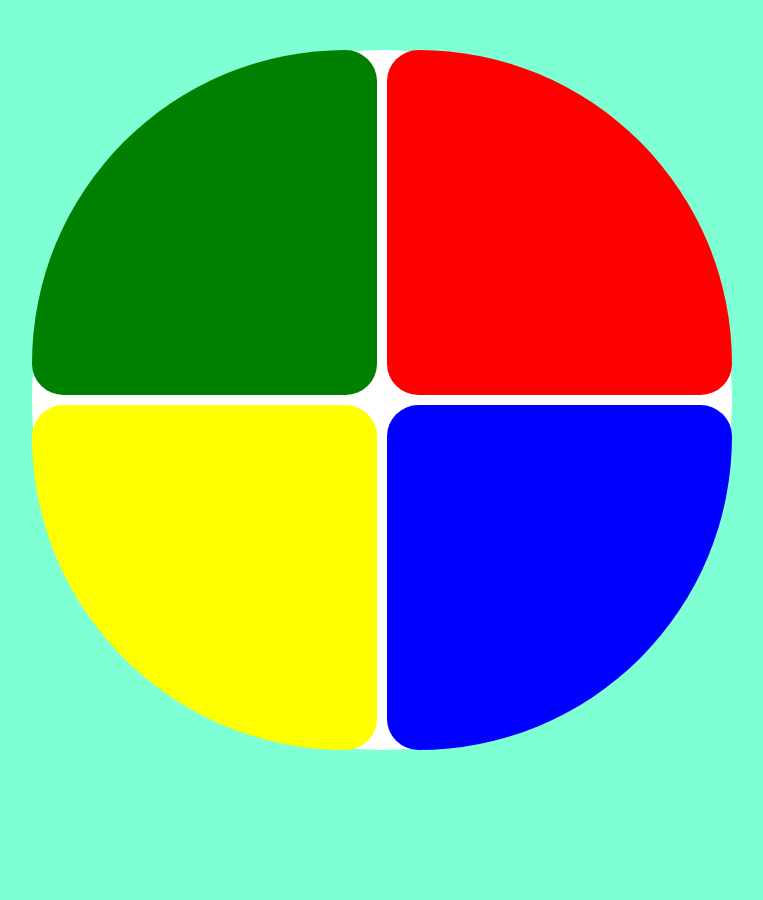
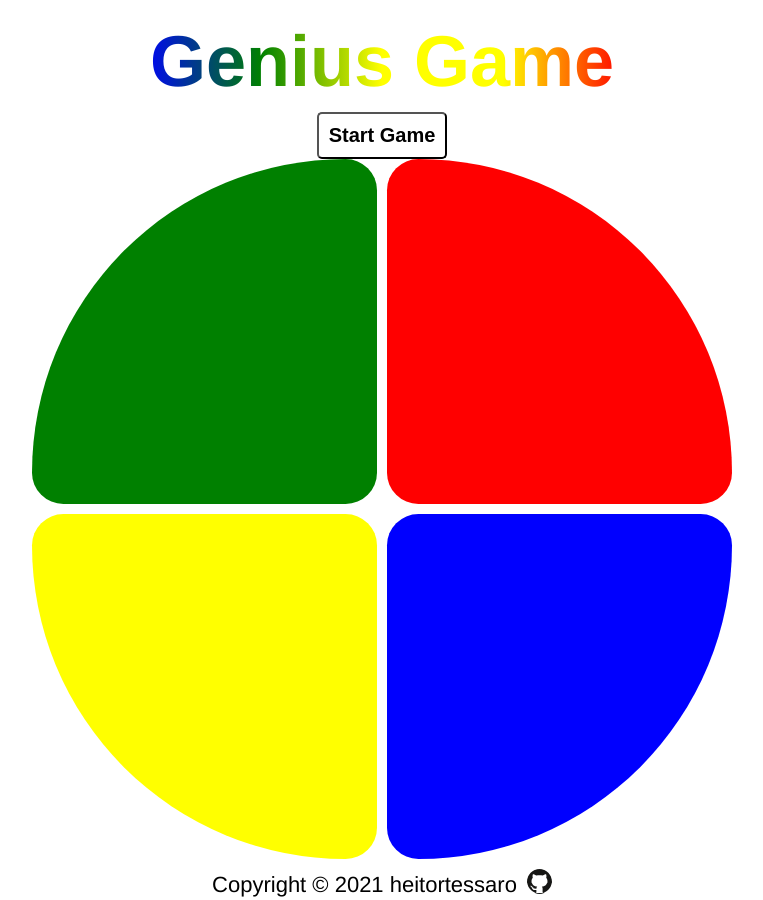
Before and after one commit to heitortessaro/dio-Genius, a plain HTML site: page index.html in a window 1280 px wide. Shown: the whole page, without its empty margins (258-1021 px from the left). Before the commit the page ends 800 px from the top, so only its background shows below. Drawn offline with Linux system fonts and the light colour scheme.

Commit message:
Add header and footer and update style

```diff
--- a/index.html
+++ b/index.html
@@ -9,7 +9,14 @@
     <title>Document</title>
 </head>
 <body>
+    <header>
+        <h1>Genius Game</h1>
+    </header>
     <div class="main-game">
+        <div class="information">
+            <button class="button">Start Game</button>
+            <p class="score"></p>
+        </div>
         <div class="genius">
             <div class="blue"></div>
             <div class="yellow"></div>
@@ -17,5 +24,9 @@
             <div class="green"></div>
         </div>
     </div>
+    <div class="footer">
+        <p>Copyright © 2021 heitortessaro</p>
+        <a href="https://github.com/heitortessaro"><button class='gitBtn'></button></a>
+    </div>
 </body>
 </html>
--- a/style.css
+++ b/style.css
@@ -1,22 +1,67 @@
+html {
+    /* footer support */
+    /* position: relative; */
+    height: 100%;
+    min-width: 100%;
+    font-family: 'Franklin Gothic Medium', 'Arial Narrow', Arial, sans-serif;
+}
+
+/* reset */
+
+*, *::before, *::after {
+    box-sizing: border-box;
+    padding: 0;
+    margin: 0;
+}
+
 body {
     margin: 0;
-    background-color: aquamarine;
+    background-color: white;
+    height: 100%;
+    display: flex;
+    flex-direction: column;
+    justify-content: space-between;
+    align-items: center;
 }
 
-.main-game{
-    height: 100vh;
+h1 {
+    font-size: 72px;
+    background: linear-gradient(to right, blue, green, yellow, yellow, red);
+    color: transparent;
+    background-clip: text;
+    padding: 10px;
+    margin-top: 10px;
+}
+
+.button {
+    padding: 10px;
+    font-size: 30px;
+    font-size: 20px;
+    font-weight: 600;
+    width: auto;
+    /* border: 2px solid red; */
+    border-radius: 5px;
+    cursor: pointer;
+    background-color: white;
+}
+
+.main-game {
+    height: 100vw;
     width: 100vw;
     display: flex;
-    justify-content: center;
+    flex-direction: column;
+    justify-content: space-around;
     align-items: center;
 }
 
 .genius {
+    /* align-self: center; */
+    /* margin-top: 10%;
+    margin-bottom: 10%; */
     display: grid;
     /* atribui nome as areas do grid
     os nomes são associados aos divs abaixo */
-    grid-template-areas: 'colorGreen colorRed'
-    'colorYellow colorBlue';
+    grid-template-areas: 'colorGreen colorRed' 'colorYellow colorBlue';
     grid-gap: 10px;
     border: white;
     background-color: white;
@@ -24,7 +69,6 @@ body {
     /* margin-top: 20%; */
     width: 700px;
     height: 700px;
-
 }
 
 .blue {
@@ -70,3 +114,29 @@ body {
     /* box-shadow: 0 0 1rem #ffc600; */
     /* transition: all 0.4s ease; */
 }
+
+.footer {
+    /* position: absolute;
+    bottom: 0;
+    left: 0;*/
+    display: flex;
+    align-items: center;
+    justify-content: center;
+    gap: 10px;
+    width: 100%;
+    padding-top: 10px;
+    font-size: 22px;
+    color: black;
+    vertical-align: middle;
+}
+
+.gitBtn {
+    background-image: url('./imgs/github-logo.svg');
+    background-color: white;
+    background-size: 99%;
+    border: none;
+    border-radius: 10px;
+    width: 25px;
+    height: 25px;
+    cursor: pointer;
+}
```
Also changed, not shown: imgs/github-logo.svg (added).
